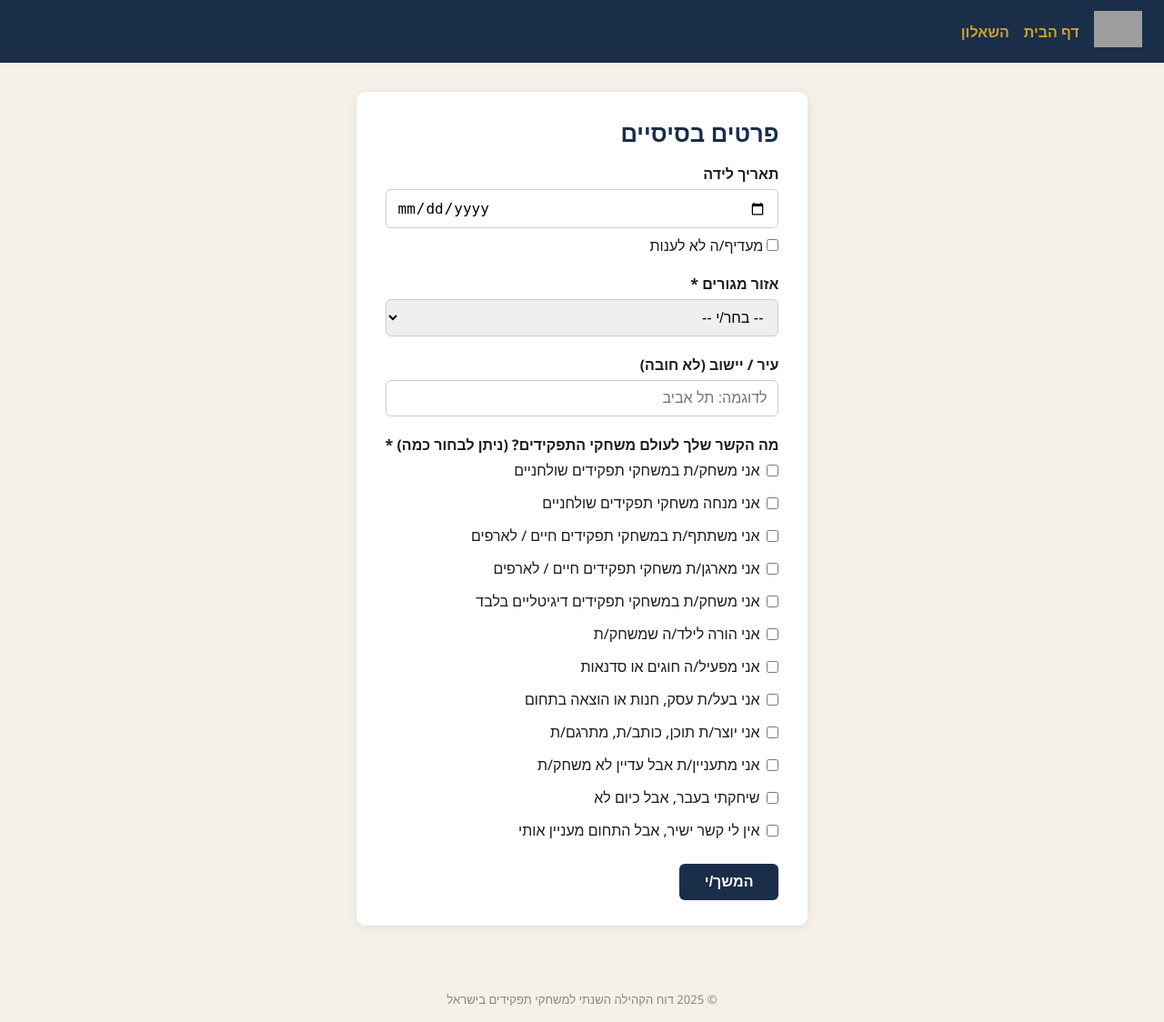
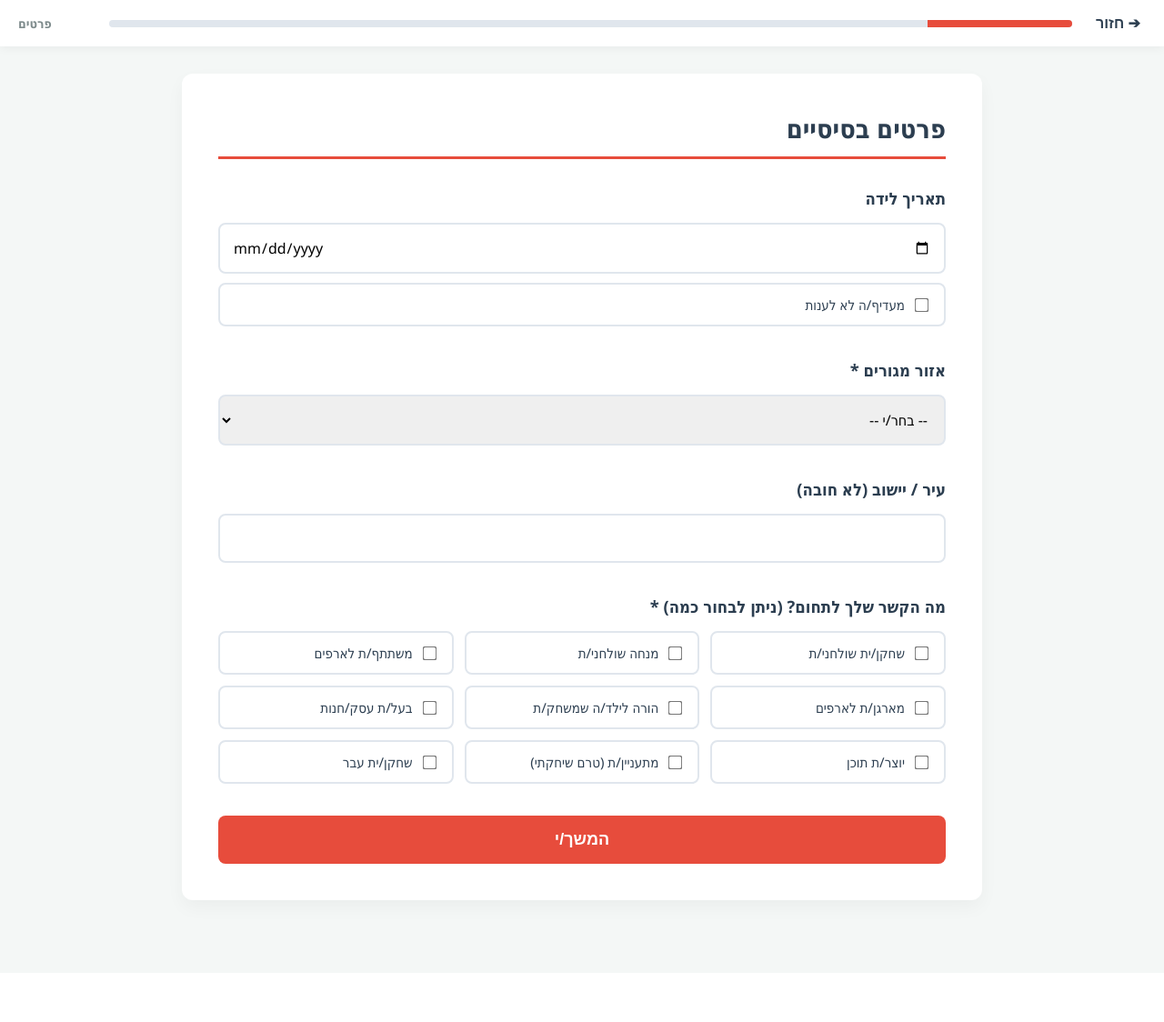
Before and after one commit to mandelreouven2002/rpg-community-survey, a FastAPI app: page /survey/demographics in a window 1280 px wide. Shown: the whole page at 91% size. After the commit the page ends 1006 px from the top, so only its background shows below. Run offline with FastAPI, Linux system fonts and the light colour scheme; grey boxes are pictures that could not be loaded.

Commit message:
style: revert to modern red/blue CSS with progress top-bar and back button

```diff
--- a/static/style.css
+++ b/static/style.css
@@ -1,54 +1,63 @@
 :root {
-  --brand: #1a2e4a;
-  --gold:  #c9a227;
-  --light: #f5f0e8;
-  --text:  #1c1c1c;
-  --error: #c0392b;
-  --radius: 10px;
+    --primary: #2c3e50;
+    --secondary: #34495e;
+    --accent: #e74c3c;
+    --accent-hover: #c0392b;
+    --bg: #f4f7f6;
+    --card-bg: #ffffff;
+    --border: #e0e6ed;
+    --text: #2c3e50;
+    --text-light: #7f8c8d;
 }
-* { box-sizing: border-box; margin: 0; padding: 0; }
-html { direction: rtl; font-family: 'Segoe UI', Arial, sans-serif; background: var(--light); color: var(--text); }
-body { min-height: 100vh; display: flex; flex-direction: column; }
-nav { background: var(--brand); color: white; padding: 12px 24px; display: flex; align-items: center; gap: 16px; }
-nav img { height: 40px; }
-nav a { color: var(--gold); text-decoration: none; font-weight: bold; }
-.container { max-width: 720px; margin: 32px auto; padding: 0 16px; flex: 1; }
-.card { background: white; border-radius: var(--radius); padding: 28px 32px; box-shadow: 0 2px 12px rgba(0,0,0,.08); margin-bottom: 24px; }
-.card h1 { color: var(--brand); margin-bottom: 16px; font-size: 1.6rem; }
-.card h2 { color: var(--brand); margin-bottom: 12px; font-size: 1.2rem; }
-.form-group { margin-bottom: 20px; }
-label { display: block; font-weight: 600; margin-bottom: 6px; }
-input[type=text], input[type=date], input[type=email], input[type=number], select, textarea { width: 100%; padding: 10px 12px; border: 1px solid #ccc; border-radius: 6px; font-size: 1rem; }
-input[type=text]:focus, input[type=date]:focus, select:focus { outline: none; border-color: var(--gold); box-shadow: 0 0 0 2px rgba(201,162,39,.2); }
-.checkbox-group { display: flex; flex-direction: column; gap: 8px; }
-.checkbox-group label, .radio-group label { font-weight: normal; display: flex; align-items: center; gap: 8px; cursor: pointer; }
-.radio-group { display: flex; flex-direction: column; gap: 8px; }
-.scale-group { display: flex; gap: 10px; flex-wrap: wrap; }
-.scale-group label { display: flex; flex-direction: column; align-items: center; gap: 4px; cursor: pointer; min-width: 56px; text-align: center; font-size: .85rem; font-weight: normal; }
-.other-input { margin-top: 6px; display: none; }
+
+body { font-family: 'Segoe UI', Tahoma, Geneva, Verdana, sans-serif; background-color: var(--bg); margin:0; padding:0; color: var(--text); padding-bottom: 80px; direction: rtl;}
+
+/* סרגל עליון */
+.top-bar { position: sticky; top: 0; background: var(--card-bg); padding: 15px 20px; box-shadow: 0 2px 10px rgba(0,0,0,0.05); z-index: 100; display: flex; align-items: center; justify-content: space-between; margin-bottom: 30px;}
+.back-btn { background: none; border: none; color: var(--primary); font-size: 16px; cursor: pointer; display: flex; align-items: center; gap: 5px; font-weight: bold;}
+.back-btn:hover { color: var(--accent); }
+.progress-container { flex-grow: 1; margin: 0 20px; background: var(--border); height: 8px; border-radius: 10px; overflow: hidden; }
+.progress-bar { height: 100%; background: var(--accent); transition: width 0.4s ease; }
+.step-text { font-size: 14px; color: var(--text-light); font-weight: bold; min-width: 80px; text-align: left;}
+
+/* תוכן ושאלות */
+.container { max-width: 800px; margin: 0 auto; background: var(--card-bg); padding: 40px; border-radius: 12px; box-shadow: 0 8px 20px rgba(0,0,0,0.04); animation: fadeIn 0.4s ease-out;}
+@keyframes fadeIn { from { opacity: 0; transform: translateY(15px); } to { opacity: 1; transform: translateY(0); } }
+
+h1, h2 { color: var(--primary); border-bottom: 3px solid var(--accent); padding-bottom: 12px; margin-top: 0; font-size: 1.8em; margin-bottom: 30px;}
+
+.form-group { margin-bottom: 35px; }
+label { font-weight: bold; display: block; margin-bottom: 15px; font-size: 1.15em; color: var(--primary);}
+input[type="text"], input[type="date"], input[type="number"], input[type="email"], select, textarea { width: 100%; padding: 14px; border: 2px solid var(--border); border-radius: 8px; box-sizing: border-box; font-family: inherit; font-size: 16px; transition: border-color 0.2s;}
+input[type="text"]:focus, select:focus { border-color: var(--primary); outline: none; }
+
+/* כרטיסיות מודרניות */
+.checkbox-group, .radio-group, .scale-group { display: grid; grid-template-columns: repeat(auto-fit, minmax(220px, 1fr)); gap: 12px; }
+.checkbox-group label, .radio-group label, .scale-group label { border: 2px solid var(--border); border-radius: 8px; padding: 12px 15px; cursor: pointer; display: flex; align-items: center; transition: all 0.2s ease; background: var(--card-bg); font-size: 15px; font-weight: normal; margin:0;}
+.checkbox-group label:hover, .radio-group label:hover, .scale-group label:hover { border-color: var(--primary); background: #f8fbfb; }
+.checkbox-group input, .radio-group input, .scale-group input { margin-left: 12px; transform: scale(1.2); cursor: pointer;}
+.checkbox-group label.selected, .radio-group label.selected, .scale-group label.selected { border-color: var(--accent); background: #fff5f4; font-weight: bold;}
+
+.other-input { margin-top: 12px; display: none; }
 .other-input.visible { display: block; }
-.btn { display: inline-block; padding: 11px 28px; border-radius: 6px; font-size: 1rem; font-weight: bold; cursor: pointer; border: none; text-decoration: none; transition: opacity .15s; }
-.btn-primary { background: var(--brand); color: white; }
-.btn-gold    { background: var(--gold);  color: var(--brand); }
-.btn-danger  { background: var(--error); color: white; }
-.btn:hover   { opacity: .85; }
-.btn-row     { display: flex; gap: 12px; flex-wrap: wrap; margin-top: 8px; }
-.section-nav { display: flex; gap: 6px; flex-wrap: wrap; margin-bottom: 20px; }
-.section-nav a, .section-nav span { padding: 4px 12px; border-radius: 20px; font-size: .82rem; font-weight: 600; text-decoration: none; }
-.section-nav .done  { background: #d4edda; color: #155724; }
-.section-nav .current { background: var(--brand); color: white; }
-.section-nav .pending { background: #e9ecef; color: #666; }
-.error-msg { background: #fdecea; color: var(--error); padding: 10px 14px; border-radius: 6px; margin-bottom: 16px; }
-.hero { background: linear-gradient(135deg, var(--brand) 60%, #2a4a6e); color: white; text-align: center; padding: 56px 24px; }
+
+/* כפתורים */
+.btn { background-color: var(--accent); color: white; border: none; padding: 16px 30px; font-size: 18px; border-radius: 8px; cursor: pointer; width: 100%; font-weight: bold; transition: background 0.3s, transform 0.1s; text-align:center; display:block; text-decoration:none;}
+.btn:hover { background-color: var(--accent-hover); transform: translateY(-2px);}
+.btn-danger { background-color: var(--secondary); margin-top: 10px;}
+.btn-danger:hover { background-color: #2c3e50; }
+
+.error-msg { background: #fdecea; color: var(--accent); padding: 10px 14px; border-radius: 6px; margin-bottom: 16px; font-weight:bold;}
+
+#reset-btn { position: fixed; bottom: 20px; right: 20px; background-color: var(--secondary); color: white; border: none; padding: 12px 20px; border-radius: 50px; cursor: pointer; z-index: 1000; box-shadow: 0 4px 10px rgba(0,0,0,0.2); font-weight: bold;}
+#reset-btn:hover { background-color: var(--accent); }
+
+/* עמוד בית */
+.hero { background: var(--primary); color: white; text-align: center; padding: 56px 24px; margin-bottom: 30px; }
 .hero img { height: 80px; margin-bottom: 16px; }
-.hero h1  { font-size: 2rem; margin-bottom: 12px; }
+.hero h1  { font-size: 2rem; margin-bottom: 12px; border: none; color: white;}
 .hero p   { font-size: 1.1rem; opacity: .88; max-width: 540px; margin: 0 auto 24px; }
-.prizes   { background: white; border-radius: var(--radius); padding: 20px; margin: 24px auto; max-width: 500px; color: var(--brand); text-align: right; }
-.prizes h3 { color: var(--gold); margin-bottom: 10px; }
-.prizes ul { padding-right: 20px; }
+.prizes { background: rgba(255,255,255,0.1); border-radius: 12px; padding: 20px; margin: 24px auto; max-width: 500px; color: white; border: 1px solid rgba(255,255,255,0.2);}
+.prizes h3 { color: #f1c40f; margin-bottom: 10px; border:none; padding:0;}
+.prizes ul { padding-right: 20px; text-align: right; }
 .prizes li { margin-bottom: 6px; }
-.delete-btn-wrapper { position: fixed; bottom: 20px; left: 20px; z-index: 999; }
-.delete-btn-wrapper form { margin: 0; }
-.delete-btn-wrapper button { background: rgba(192,57,43,.12); border: 1px solid var(--error); color: var(--error); border-radius: 6px; padding: 7px 14px; font-size: .82rem; cursor: pointer; }
-.delete-btn-wrapper button:hover { background: var(--error); color: white; }
-footer { text-align: center; padding: 16px; font-size: .82rem; color: #888; }
--- a/templates/base.html
+++ b/templates/base.html
@@ -8,23 +8,35 @@
   <link rel="stylesheet" href="/static/style.css">
 </head>
 <body>
-<nav>
-  <a href="/"><img src="https://gate.roleplay.top/full-logo.png" alt="שער המשחקים" onerror="this.style.display='none'"></a>
-  <a href="/">דף הבית</a>
-  <a href="/survey">השאלון</a>
-</nav>
 
 {% block content %}{% endblock %}
 
 {% block delete_btn %}
 <div class="delete-btn-wrapper">
-  <form method="post" action="/survey/delete"
-        onsubmit="return confirm('האם למחוק את כל הנתונים שלך מהמערכת?')">
-    <button type="submit">🗑 מחק את כל הנתונים שלי</button>
+  <form method="post" action="/survey/delete" onsubmit="return confirm('האם למחוק את כל הנתונים שלך מהמערכת?')">
+    <button type="submit" id="reset-btn">🗑 מחק את כל הנתונים שלי</button>
   </form>
 </div>
 {% endblock %}
 
-<footer>© 2025 דוח הקהילה השנתי למשחקי תפקידים בישראל</footer>
+<script>
+// סקריפט חכם שמעדכן את העיצוב של הכרטיסיות (כפתורי רדיו וצ'קבוקסים) ברגע שלוחצים עליהם
+function updateCardStyles() {
+    document.querySelectorAll('.checkbox-group label, .radio-group label, .scale-group label').forEach(lbl => {
+        const input = lbl.querySelector('input');
+        if(input && input.checked) {
+            lbl.classList.add('selected');
+        } else {
+            lbl.classList.remove('selected');
+        }
+    });
+}
+document.addEventListener('change', function(e) {
+    if(e.target.tagName === 'INPUT' && (e.target.type === 'radio' || e.target.type === 'checkbox')) {
+        updateCardStyles();
+    }
+});
+window.addEventListener('DOMContentLoaded', updateCardStyles);
+</script>
 </body>
 </html>
--- a/templates/survey/demographics.html
+++ b/templates/survey/demographics.html
@@ -1,45 +1,14 @@
-{% extends "base.html" %}
-{% block delete_btn %}{% endblock %}
-{% block content %}
-<div class="container">
-  <div class="card">
-    <h1>פרטים בסיסיים</h1>
-    {% if error %}<div class="error-msg">{{ error }}</div>{% endif %}
-    <form method="post" action="/survey/demographics">
-      <div class="form-group">
-        <label>תאריך לידה</label>
-        <input type="date" name="dob" id="dob_field">
-        <label style="margin-top:8px;font-weight:normal"><input type="checkbox" name="dob_prefer_not" id="dob_pref" onchange="document.getElementById('dob_field').disabled=this.checked"> מעדיף/ה לא לענות</label>
-      </div>
-      <div class="form-group">
-        <label>אזור מגורים *</label>
-        <select name="region" required>
-          <option value="">-- בחר/י --</option><option>צפון</option><option>חיפה והקריות</option><option>השרון</option><option>גוש דן</option><option>תל אביב-יפו</option><option>ירושלים והסביבה</option><option>השפלה</option><option>דרום</option><option>יהודה ושומרון</option><option>אילת והערבה</option><option>גר/ה בחו״ל</option><option>מעדיף/ה לא לענות</option>
-        </select>
-      </div>
-      <div class="form-group">
-        <label>עיר / יישוב (לא חובה)</label>
-        <input type="text" name="city" placeholder="לדוגמה: תל אביב">
-      </div>
-      <div class="form-group">
-        <label>מה הקשר שלך לעולם משחקי התפקידים? (ניתן לבחור כמה) *</label>
-        <div class="checkbox-group">
-          <label><input type="checkbox" name="roles" value="tabletop_player"> אני משחק/ת במשחקי תפקידים שולחניים</label>
-          <label><input type="checkbox" name="roles" value="gm"> אני מנחה משחקי תפקידים שולחניים</label>
-          <label><input type="checkbox" name="roles" value="larp_participant"> אני משתתף/ת במשחקי תפקידים חיים / לארפים</label>
-          <label><input type="checkbox" name="roles" value="larp_organizer"> אני מארגן/ת משחקי תפקידים חיים / לארפים</label>
-          <label><input type="checkbox" name="roles" value="digital_only"> אני משחק/ת במשחקי תפקידים דיגיטליים בלבד</label>
-          <label><input type="checkbox" name="roles" value="parent"> אני הורה לילד/ה שמשחק/ת</label>
-          <label><input type="checkbox" name="roles" value="facilitator"> אני מפעיל/ה חוגים או סדנאות</label>
-          <label><input type="checkbox" name="roles" value="business"> אני בעל/ת עסק, חנות או הוצאה בתחום</label>
-          <label><input type="checkbox" name="roles" value="creator"> אני יוצר/ת תוכן, כותב/ת, מתרגם/ת</label>
-          <label><input type="checkbox" name="roles" value="interested"> אני מתעניין/ת אבל עדיין לא משחק/ת</label>
-          <label><input type="checkbox" name="roles" value="former_player"> שיחקתי בעבר, אבל כיום לא</label>
-          <label><input type="checkbox" name="roles" value="curious"> אין לי קשר ישיר, אבל התחום מעניין אותי</label>
-        </div>
-      </div>
-      <button type="submit" class="btn btn-primary">המשך/י</button>
-    </form>
-  </div>
+{% extends "base.html" %}{% block delete_btn %}{% endblock %}{% block content %}
+<div class="top-bar">
+    <button type="button" class="back-btn" onclick="window.history.back()">➔ חזור</button>
+    <div class="progress-container"><div class="progress-bar" style="width: 15%"></div></div>
+    <div class="step-text">פרטים</div>
 </div>
+<div class="container"><div class="card"><h1>פרטים בסיסיים</h1>
+{% if error %}<div class="error-msg">{{ error }}</div>{% endif %}
+<form method="post" action="/survey/demographics"><div class="form-group"><label>תאריך לידה</label><input type="date" name="dob" id="dob_field"><div class="checkbox-group" style="margin-top:10px;"><label style="font-weight:normal"><input type="checkbox" name="dob_prefer_not" onchange="document.getElementById('dob_field').disabled=this.checked"> מעדיף/ה לא לענות</label></div></div>
+<div class="form-group"><label>אזור מגורים *</label><select name="region" required><option value="">-- בחר/י --</option><option>צפון</option><option>חיפה והקריות</option><option>השרון</option><option>גוש דן</option><option>תל אביב-יפו</option><option>ירושלים והסביבה</option><option>השפלה</option><option>דרום</option><option>יהודה ושומרון</option><option>אילת והערבה</option><option>גר/ה בחו״ל</option><option>מעדיף/ה לא לענות</option></select></div>
+<div class="form-group"><label>עיר / יישוב (לא חובה)</label><input type="text" name="city"></div>
+<div class="form-group"><label>מה הקשר שלך לתחום? (ניתן לבחור כמה) *</label><div class="checkbox-group"><label><input type="checkbox" name="roles" value="tabletop_player"> שחקן/ית שולחני/ת</label><label><input type="checkbox" name="roles" value="gm"> מנחה שולחני/ת</label><label><input type="checkbox" name="roles" value="larp_participant"> משתתף/ת לארפים</label><label><input type="checkbox" name="roles" value="larp_organizer"> מארגן/ת לארפים</label><label><input type="checkbox" name="roles" value="parent"> הורה לילד/ה שמשחק/ת</label><label><input type="checkbox" name="roles" value="business"> בעל/ת עסק/חנות</label><label><input type="checkbox" name="roles" value="creator"> יוצר/ת תוכן</label><label><input type="checkbox" name="roles" value="interested"> מתעניין/ת (טרם שיחקתי)</label><label><input type="checkbox" name="roles" value="former_player"> שחקן/ית עבר</label></div></div>
+<button type="submit" class="btn btn-primary">המשך/י</button></form></div></div>
 {% endblock %}
```
Also changed, not shown: templates/survey/_nav.html (+7 -12 lines), templates/survey/choose_version.html (+6 -24 lines), templates/survey/consent.html (+7 -19 lines), templates/survey/identity.html (+8 -33 lines).
